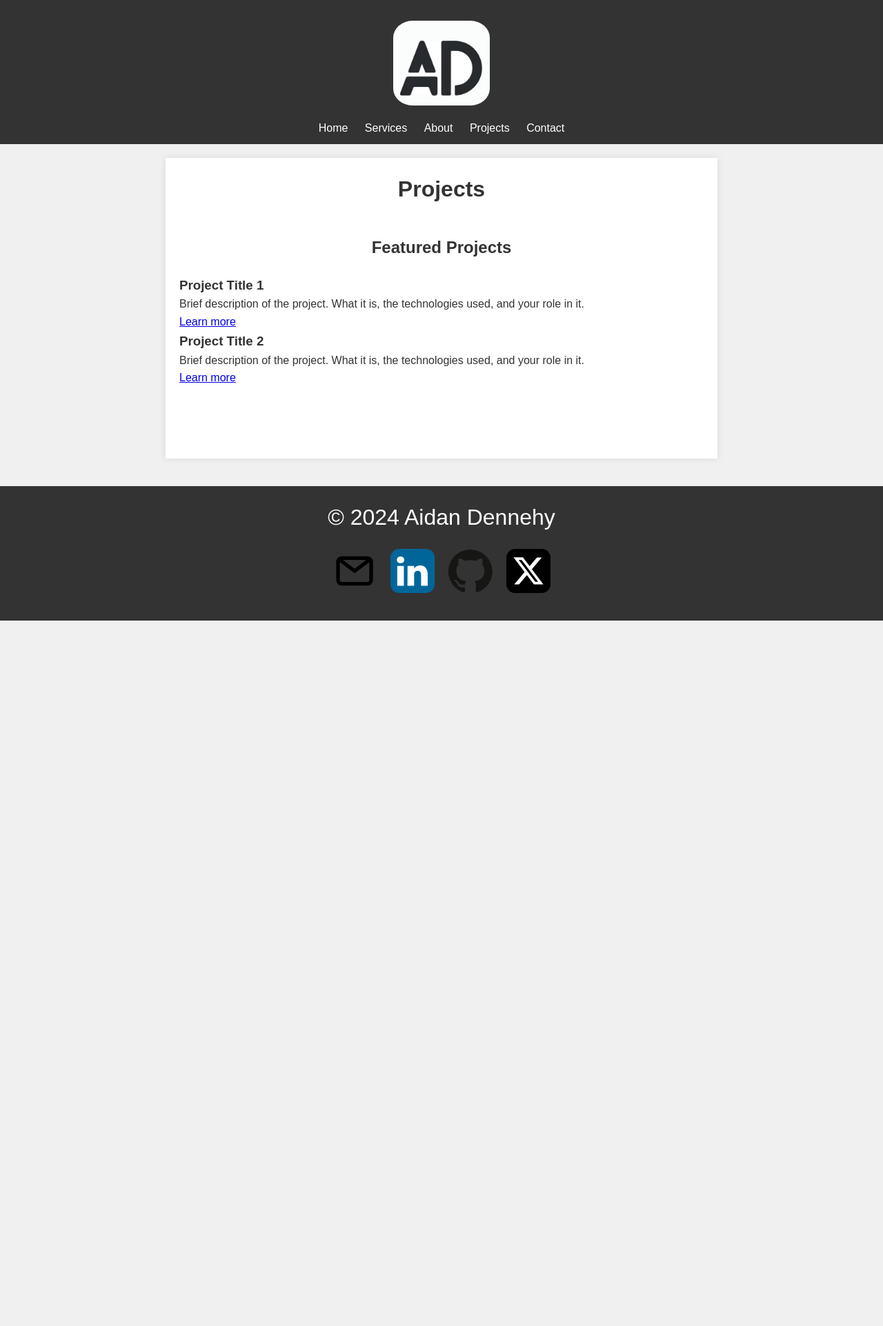
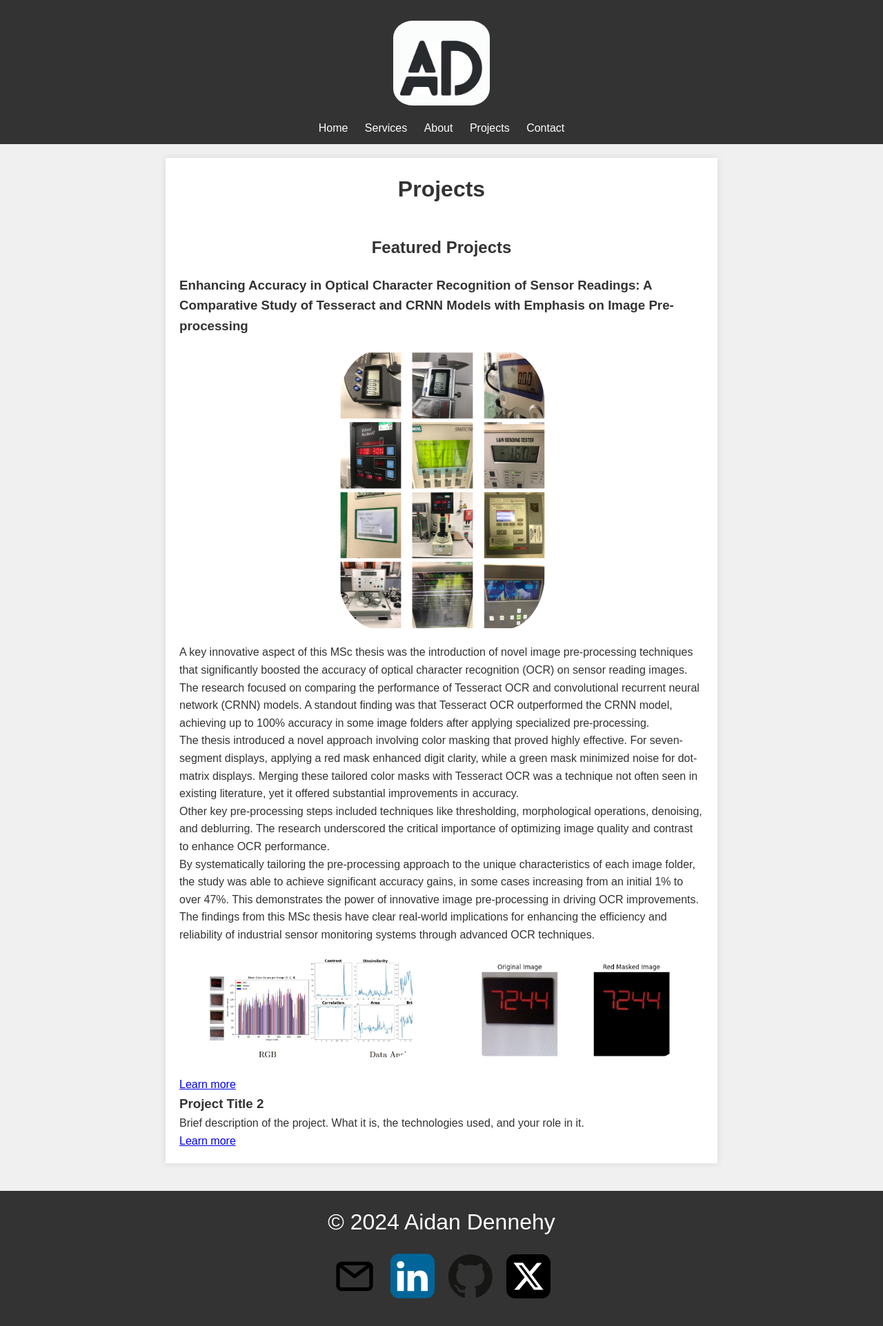
Before and after one commit to duinneacha/ad_portfolio, a Jekyll site: the page built from projects.markdown, in a window 1280 px wide. Shown: the whole page at 69% size. Built offline with Jekyll 4.4.1, drawn with Linux system fonts in a browser that asks for light colours; before the commit the page ends 900 px from its top, so only the background shows below that.

Commit message:
Adding projects

```diff
--- a/assets/css/ad_custom.css
+++ b/assets/css/ad_custom.css
@@ -266,3 +266,18 @@ text-decoration: none;
 .services-section a:hover {
 text-decoration: underline;
 }
+
+
+.project-images {
+    display: flex;
+    flex-wrap: wrap;
+    gap: 10px;
+    justify-content: center;
+}
+
+.project-image {
+    width: 100%;
+    max-width: 300px;
+    height: auto;
+    object-fit: cover;
+}
--- a/projects.markdown
+++ b/projects.markdown
@@ -9,9 +9,20 @@ permalink: /projects/
 <section id="portfolio">
   <h2>Featured Projects</h2>
   <div class="project">
-    <h3>Project Title 1</h3>
-    <p>Brief description of the project. What it is, the technologies used, and your role in it.</p>
-    <a href="link_to_project_page">Learn more</a>
+    <h3>Enhancing Accuracy in Optical Character Recognition of Sensor Readings: A Comparative Study of Tesseract and CRNN Models with Emphasis on Image Pre-processing</h3>
+    <img src="{{ '/assets/imgs/msc_proj_1.jpg' | relative_url }}" alt="MSc Progress Image 1" class="project-image">
+    <p>A key innovative aspect of this MSc thesis was the introduction of novel image pre-processing techniques that significantly boosted the accuracy of optical character recognition (OCR) on sensor reading images.</p>
+    <p>The research focused on comparing the performance of Tesseract OCR and convolutional recurrent neural network (CRNN) models. A standout finding was that Tesseract OCR outperformed the CRNN model, achieving up to 100% accuracy in some image folders after applying specialized pre-processing.</p>
+    <p>The thesis introduced a novel approach involving color masking that proved highly effective. For seven-segment displays, applying a red mask enhanced digit clarity, while a green mask minimized noise for dot-matrix displays. Merging these tailored color masks with Tesseract OCR was a technique not often seen in existing literature, yet it offered substantial improvements in accuracy.</p>
+    <p>Other key pre-processing steps included techniques like thresholding, morphological operations, denoising, and deblurring. The research underscored the critical importance of optimizing image quality and contrast to enhance OCR performance.</p>
+    <p>By systematically tailoring the pre-processing approach to the unique characteristics of each image folder, the study was able to achieve significant accuracy gains, in some cases increasing from an initial 1% to over 47%. This demonstrates the power of innovative image pre-processing in driving OCR improvements.</p>
+    <p>The findings from this MSc thesis have clear real-world implications for enhancing the efficiency and reliability of industrial sensor monitoring systems through advanced OCR techniques.</p>
+    <div class="project-images">
+
+      <img src="{{ '/assets/imgs/msc_proj_2.jpg' | relative_url }}" alt="MSc Progress Image 2" class="project-image">
+      <img src="{{ '/assets/imgs/msc_proj_3.jpg' | relative_url }}" alt="MSc Progress Image 3" class="project-image">
+    </div>
+    <a href="{{ '/assets/pdfs/AD_Msc.pdf' | relative_url }}" target="_blank">Learn more</a>
   </div>
   <div class="project">
     <h3>Project Title 2</h3>
```
Also changed, not shown: assets/imgs/msc_proj_1.jpg (added), assets/imgs/msc_proj_2.jpg (added), assets/imgs/msc_proj_3.jpg (added), 1 other file.
